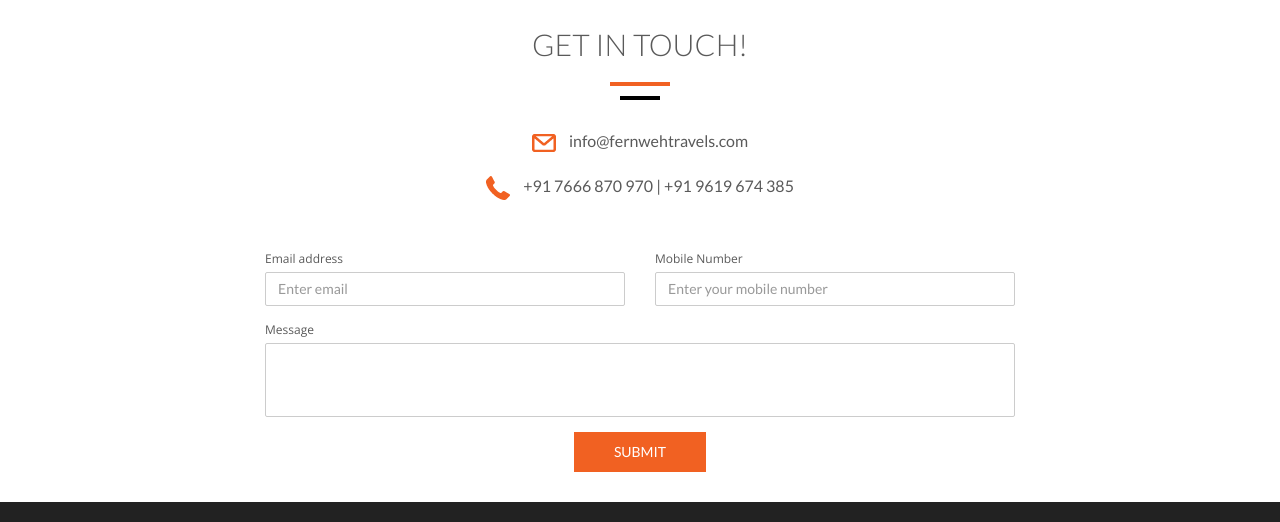
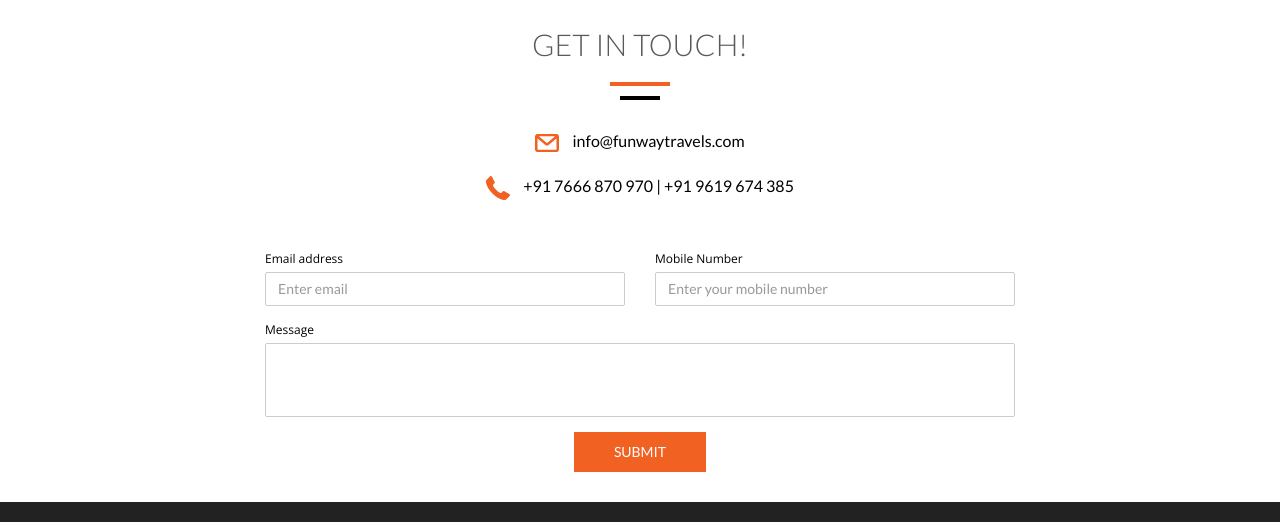
Before and after one commit to bhavikasanghavi/bhavikasanghavi.github.io, a plain HTML site: page index.html in a window 1280 px wide. Shown: the part 2593-3115 px from the top of the page. Drawn offline with nearby package versions, Linux system fonts and the light colour scheme.

Commit message:
Uploading website 1.0
1) Changed the email id from info@fernwehtravels.com to info@funwaytravels.com
2) Made the email id clickable

```diff
--- a/index.html
+++ b/index.html
@@ -671,11 +671,11 @@
 
                           <div class="info-holder" style=";margin: 0 auto; margin-bottom: 20px;  margin-top:10px;">
                            <img class="info" src="img/mail3.png" style="margin-right:10px;">
-                           <span class="info-text">info@fernwehtravels.com</span>
+                           <span class="info-text"><a href="mailto:info@funwaytravels.com"><font color = "black">info@funwaytravels.com</span>
                        </div>
                        <div class="info-holder" style="margin: 0 auto; margin-bottom: 50px;  margin-top:10px;">
                         <img class="info" src="img/telephone5.png" style="margin-right:10px;">
-                        <span class="info-text">+91 7666 870 970  |<br class="ph-br"> +91 9619 674 385</span>
+                        <span class="info-text"><a href="tel:+917666870970"><font color = "black">+91 7666 870 970</a> |<br class="ph-br"><a href="tel:+919619674385"><font color = "black"> +91 9619 674 385</a></span>
                     </div>
                 </div>
                         <!--<div class="clearfix"></div>
```
